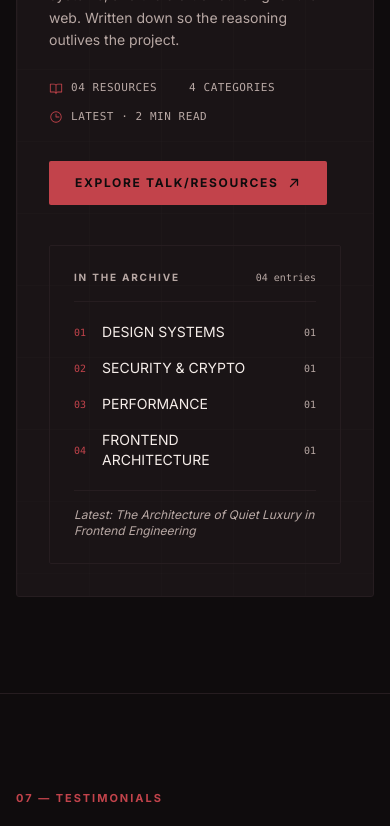
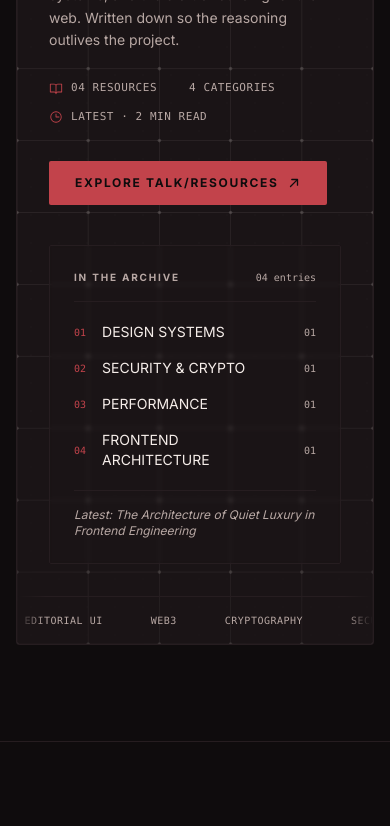
Before and after one commit to SidhCodez/siddiq-portfolio-xo, a Next.js app: page / in a window 390 px wide. Shown: the part 9300-10126 px from the top of the page. Built offline with nearby package versions, Linux system fonts and the light colour scheme; no server answers.

Commit message:
feat(home): animate talk/resources CTA with kinetic grid and topic rail

```diff
--- a/src/app/globals.css
+++ b/src/app/globals.css
@@ -332,6 +332,24 @@ body {
   opacity: 0.5;
 }
 
+/* Talk/Resources topic marquee */
+@keyframes marquee {
+  from {
+    transform: translateX(0);
+  }
+  to {
+    transform: translateX(-50%);
+  }
+}
+
+.marquee-track {
+  animation: marquee 32s linear infinite;
+}
+
+.marquee-viewport:hover .marquee-track {
+  animation-play-state: paused;
+}
+
 /* Respect reduced-motion preferences */
 @media (prefers-reduced-motion: reduce) {
   html {
--- a/src/components/sections/talk-resources-section.tsx
+++ b/src/components/sections/talk-resources-section.tsx
@@ -4,6 +4,7 @@ import * as React from "react";
 import Link from "next/link";
 import type { BlogPostMeta } from "@/lib/blog";
 import { ScrollReveal } from "@/components/scroll-reveal";
+import KineticGrid from "@/components/ui/kinetic-grid";
 import { ArrowUpRight, BookOpen, Clock } from "@phosphor-icons/react";
 
 interface TalkResourcesSectionProps {
@@ -16,6 +17,9 @@ export function TalkResourcesSection({ posts }: TalkResourcesSectionProps) {
   const categories = Array.from(new Set(posts.map((post) => post.category)));
   const latest = posts[0];
   const total = String(posts.length).padStart(2, "0");
+  const topics = Array.from(
+    new Set(posts.flatMap((post) => post.tags))
+  ).slice(0, 18);
 
   return (
     <section
@@ -25,8 +29,9 @@ export function TalkResourcesSection({ posts }: TalkResourcesSectionProps) {
       <div className="max-w-[1360px] mx-auto">
         <ScrollReveal yOffset={20} duration={0.7}>
           <div className="relative overflow-hidden rounded-[3px] border border-border-surface bg-surface">
-            {/* Architectural background */}
-            <div className="absolute inset-0 editorial-grid-lines opacity-20 pointer-events-none" />
+            <KineticGrid globalColor="default">
+              <div className="relative">
+                {/* Architectural watermark */}
                 <span
                   aria-hidden="true"
                   className="pointer-events-none absolute -right-10 top-1/2 hidden -translate-y-1/2 select-none font-fraunces text-[260px] leading-none text-accent/[0.05] lg:block"
@@ -38,6 +43,10 @@ export function TalkResourcesSection({ posts }: TalkResourcesSectionProps) {
                   {/* CTA copy */}
                   <div className="lg:col-span-7 space-y-7">
                     <div className="flex items-center gap-3">
+                      <span className="relative flex h-2 w-2" aria-hidden="true">
+                        <span className="absolute inline-flex h-full w-full animate-ping rounded-full bg-accent opacity-60" />
+                        <span className="relative inline-flex h-2 w-2 rounded-full bg-accent" />
+                      </span>
                       <span className="font-inter text-[11px] font-bold uppercase tracking-eyebrow text-accent">
                         06 — TALK/RESOURCES
                       </span>
@@ -51,34 +60,47 @@ export function TalkResourcesSection({ posts }: TalkResourcesSectionProps) {
                       </h2>
                       <p className="font-inter text-sm sm:text-base text-muted leading-relaxed max-w-[52ch]">
                         Talks, working notes, and reference material on frontend
-                    architecture, design systems, and the craft of building for
-                    the web. Written down so the reasoning outlives the project.
+                        architecture, design systems, and the craft of building
+                        for the web. Written down so the reasoning outlives the
+                        project.
                       </p>
                     </div>
 
                     <div className="flex flex-wrap items-center gap-x-8 gap-y-3 font-mono text-[11px] uppercase tracking-wider text-muted">
                       <span className="flex items-center gap-2">
-                    <BookOpen size={14} className="text-accent" aria-hidden="true" />
+                        <BookOpen
+                          size={14}
+                          className="text-accent"
+                          aria-hidden="true"
+                        />
                         {total} resources
                       </span>
                       <span>{categories.length} categories</span>
                       <span className="flex items-center gap-2">
-                    <Clock size={14} className="text-accent" aria-hidden="true" />
+                        <Clock
+                          size={14}
+                          className="text-accent"
+                          aria-hidden="true"
+                        />
                         Latest · {latest.readTime}
                       </span>
                     </div>
 
                     <div className="pt-2">
-                  <Link href="/blog" className="btn-primary">
+                      <Link href="/blog" className="btn-primary group">
                         <span>EXPLORE TALK/RESOURCES</span>
-                    <ArrowUpRight size={14} weight="bold" />
+                        <ArrowUpRight
+                          size={14}
+                          weight="bold"
+                          className="transition-transform duration-300 group-hover:-translate-y-0.5 group-hover:translate-x-0.5"
+                        />
                       </Link>
                     </div>
                   </div>
 
                   {/* Archive index — decorative, not a set of links */}
                   <div className="lg:col-span-5">
-                <div className="rounded-[2px] border border-border-surface bg-bg/50 p-6 sm:p-7 space-y-5">
+                    <div className="rounded-[2px] border border-border-surface bg-bg/60 p-6 sm:p-7 space-y-5 backdrop-blur-[2px]">
                       <div className="flex items-center justify-between border-b border-border-surface pb-4">
                         <span className="font-inter text-[10px] font-bold uppercase tracking-eyebrow text-muted">
                           In the archive
@@ -97,13 +119,13 @@ export function TalkResourcesSection({ posts }: TalkResourcesSectionProps) {
                           return (
                             <li
                               key={category}
-                          className="flex items-center justify-between gap-4"
+                              className="group flex items-center justify-between gap-4"
                             >
                               <span className="flex items-center gap-4">
                                 <span className="font-mono text-[10px] text-accent">
                                   {String(idx + 1).padStart(2, "0")}
                                 </span>
-                            <span className="font-inter text-sm text-ink">
+                                <span className="font-inter text-sm text-ink transition-colors group-hover:text-accent">
                                   {category}
                                 </span>
                               </span>
@@ -121,6 +143,39 @@ export function TalkResourcesSection({ posts }: TalkResourcesSectionProps) {
                     </div>
                   </div>
                 </div>
+
+                {/* Animated topic rail */}
+                <div
+                  className="marquee-viewport relative overflow-hidden border-t border-border-surface"
+                  style={{
+                    maskImage:
+                      "linear-gradient(to right, transparent, black 8%, black 92%, transparent)",
+                    WebkitMaskImage:
+                      "linear-gradient(to right, transparent, black 8%, black 92%, transparent)",
+                  }}
+                >
+                  <div className="marquee-track flex w-max">
+                    {[0, 1].map((group) => (
+                      <div
+                        key={group}
+                        className="flex shrink-0 items-center gap-8 py-4 pr-8"
+                        aria-hidden={group === 1}
+                      >
+                        {topics.map((topic) => (
+                          <span
+                            key={topic}
+                            className="flex items-center gap-3 whitespace-nowrap font-mono text-[10px] uppercase tracking-wider text-muted"
+                          >
+                            <span className="h-1 w-1 rounded-full bg-accent/70" />
+                            {topic}
+                          </span>
+                        ))}
+                      </div>
+                    ))}
+                  </div>
+                </div>
+              </div>
+            </KineticGrid>
           </div>
         </ScrollReveal>
       </div>
```
Lines whose indentation alone changed are shown as unchanged.
